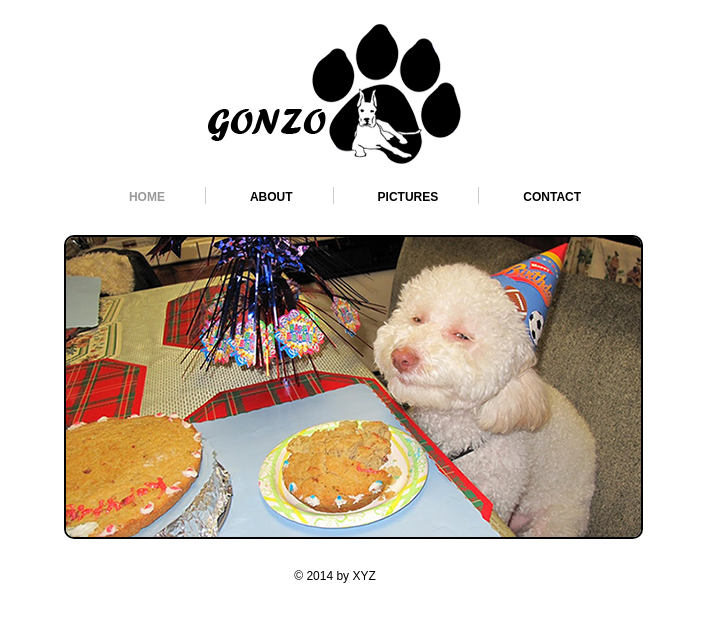
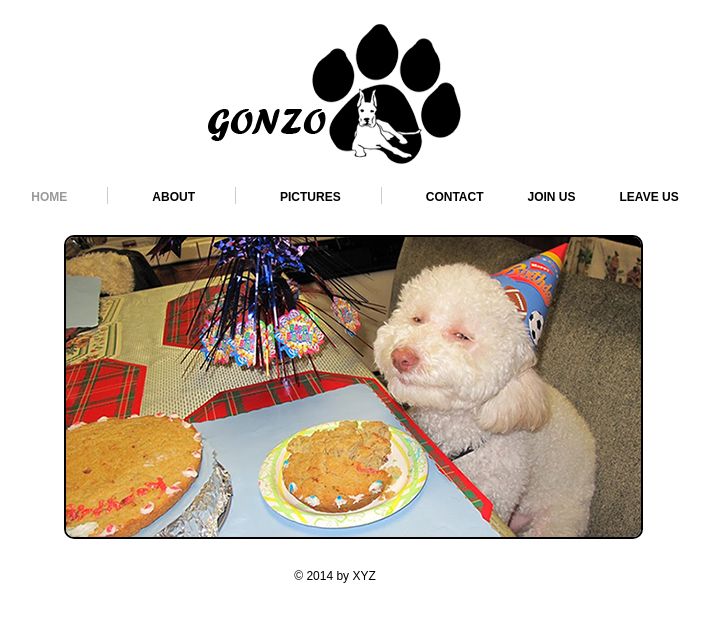
Before and after one commit to myOrg7/777, a plain HTML site: page index.html in a window 1280 px wide. Shown: the whole page, without its empty margins (305-1015 px from the left). Drawn offline with Linux system fonts and the light colour scheme.

Commit message:
Change the major look

```diff
--- a/index.html
+++ b/index.html
@@ -29,7 +29,9 @@
 			<li><a class="active" href="index.html">HOME</a></li>
 			<li><a href="about.html">ABOUT</a></li>
 			<li><a href="picture.html">PICTURES</a></li>
-			<li class="bdr"><a class="pdg" href="contact.html">CONTACT</a></li>
+			<li class="bdr"><a class="pdg" href="contact.html">CONTACT</a>
+							<a class="pdg" href="contact.html">JOIN US</a>
+							<a class="pdg" href="contact.html">LEAVE US</a></li>
 		</ul>
 	</div>
 <!--==============================Navigatin Ends=============================-->
```
